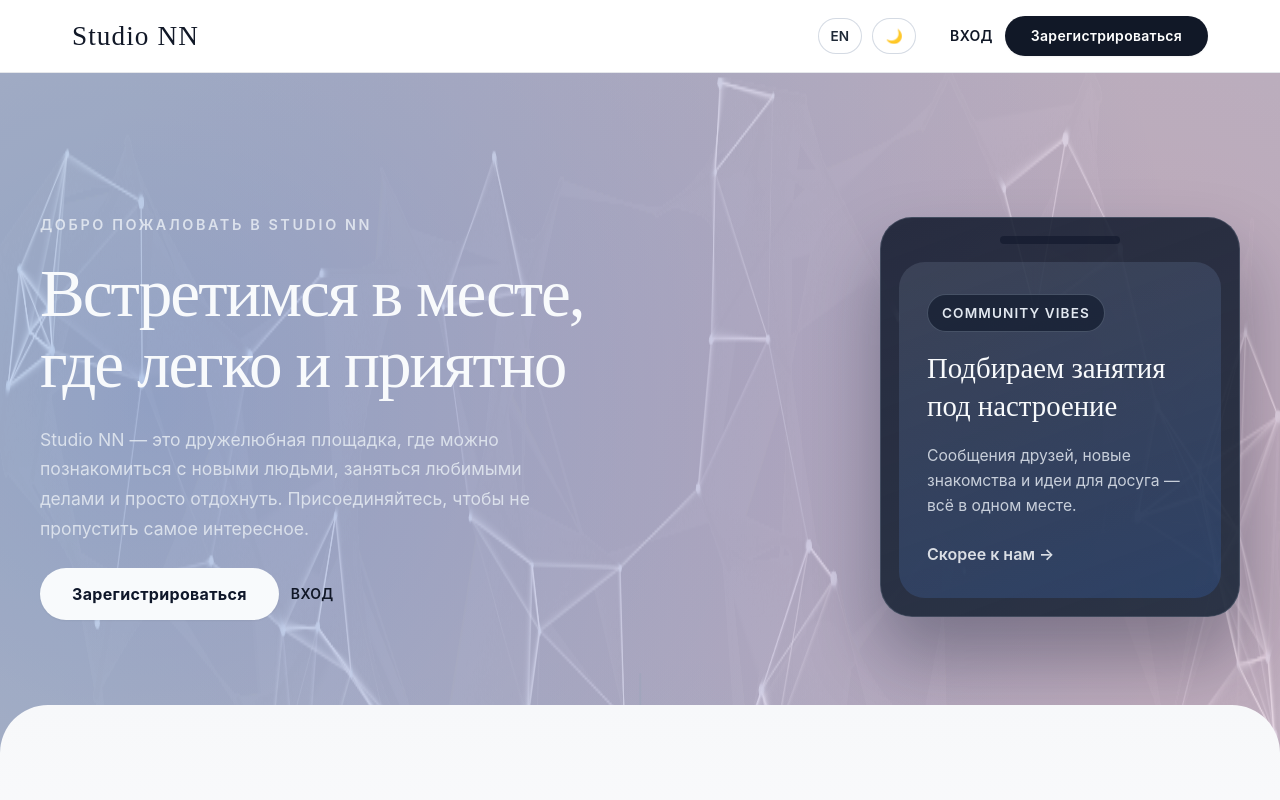
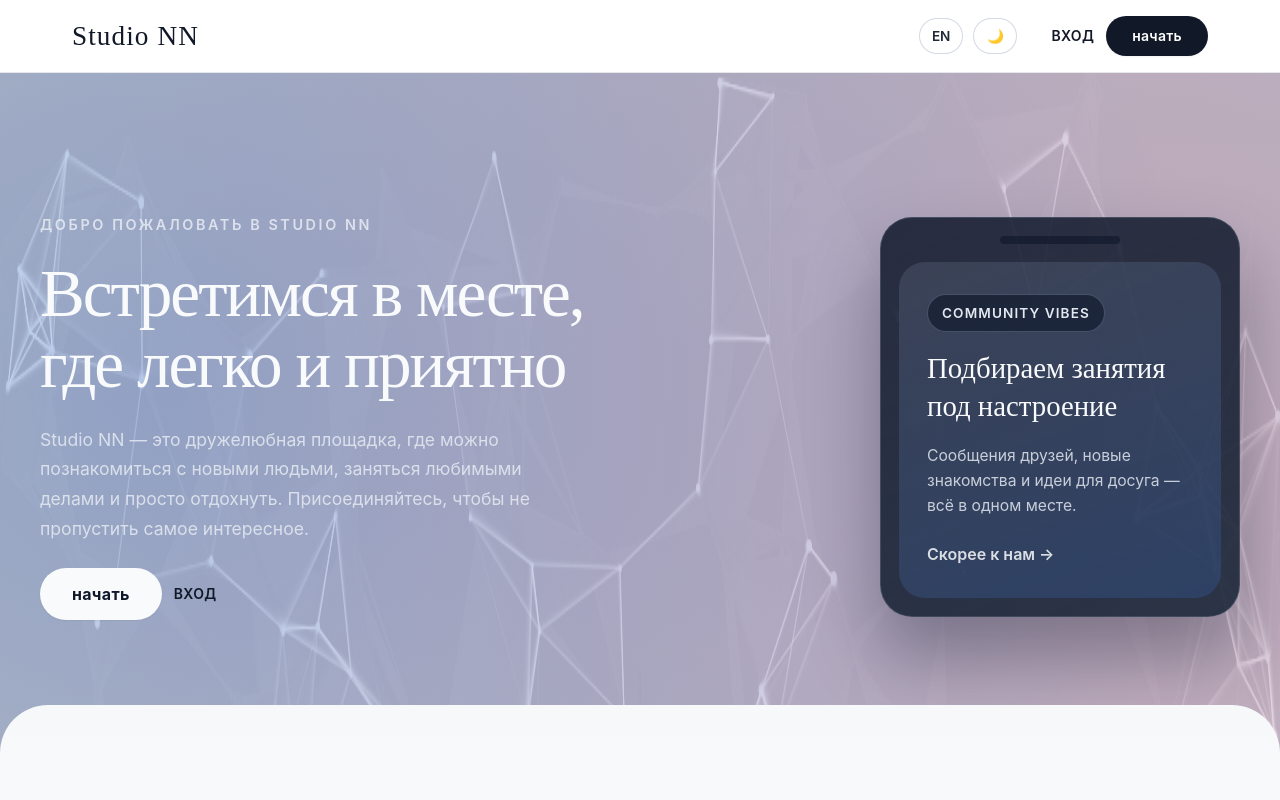
Before and after one commit to amyurshe-sketch/studio-nn, a React (Vite) app: page / in a window 1280 px wide. Shown: the top 800 px of the page. Built offline with nearby package versions, Linux system fonts and the light colour scheme; no server answers.

Commit message:
начать

```diff
--- a/src/i18n.ts
+++ b/src/i18n.ts
@@ -11,7 +11,7 @@ const resources: Resources = {
     'nav.users': 'Пользователи',
     'nav.profile': 'Профиль',
     'nav.leisure': 'Досуг',
-    'auth.register': 'Зарегистрироваться',
+    'auth.register': 'начать',
     'auth.login': 'Войти',
 
     'auth.logout': 'Выйти',
```
